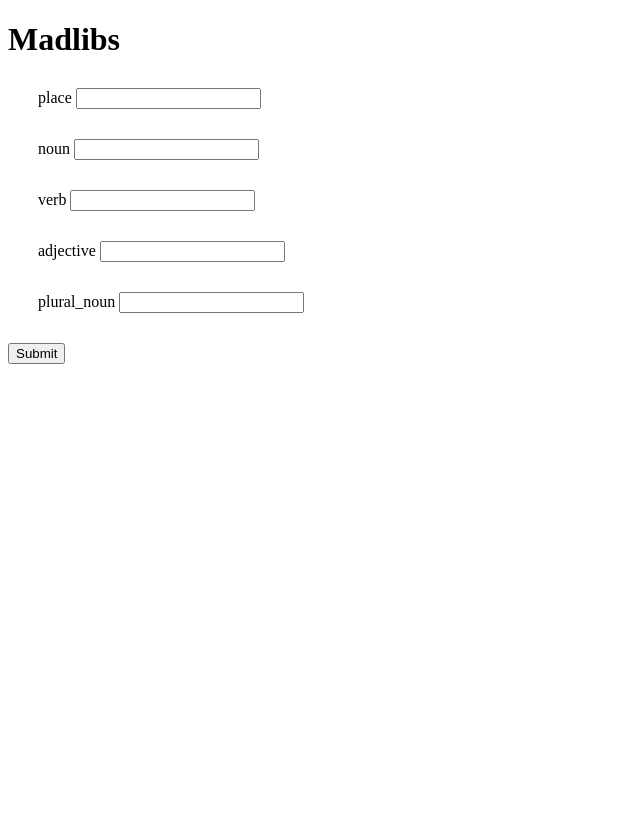
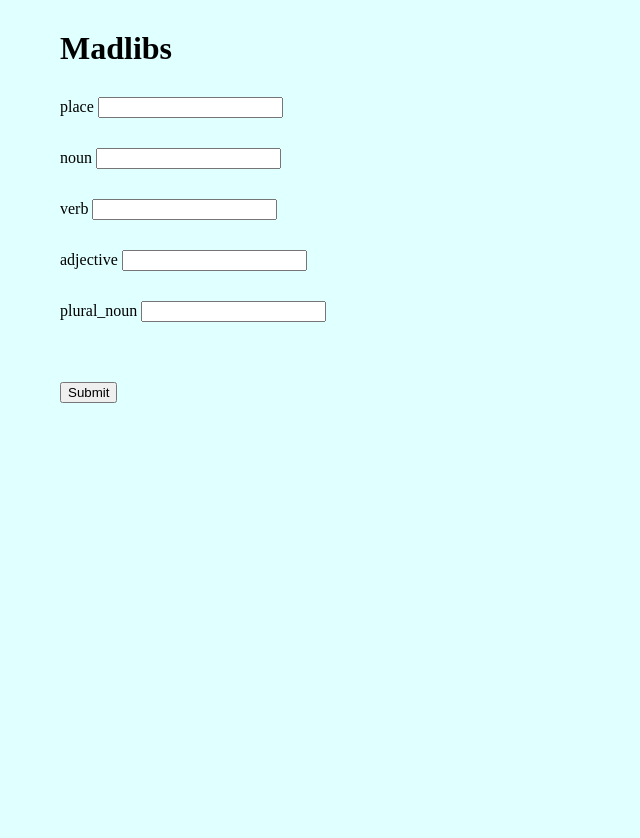
Before and after one commit to nicholasDWinters/flask-madlibs, a Flask app: page / in a window 1280 px wide. Shown: the whole page, without its empty margins (0-640 px from the left). Before the commit the page ends 364 px from the top, so only its background shows below. Run offline with Flask 2, Linux system fonts and the light colour scheme.

Commit message:
updated to include template inheritance and css

```diff
--- a/static/app.css
+++ b/static/app.css
@@ -1,7 +1,12 @@
-#formItem {
+#formItem, h1, button {
     margin: 30px 30px;
+
+
 }
 
-#body {
-    background-color: blue;
+body {
+    background-color: lightcyan;
+    width: 100vw;
+    height: 100vh;
+    margin-left: 30px;
 }
--- a/templates/base.html
+++ b/templates/base.html
@@ -9,8 +9,10 @@
     <link rel="stylesheet" href="/static/app.css">
 </head>
 
+
 <body>
     {% block content%}{% endblock %}
 </body>
 
+
 </html>
```
